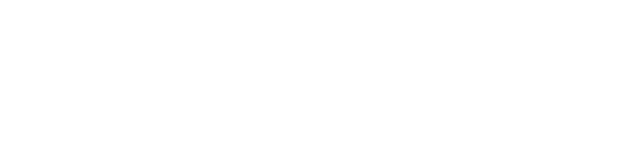
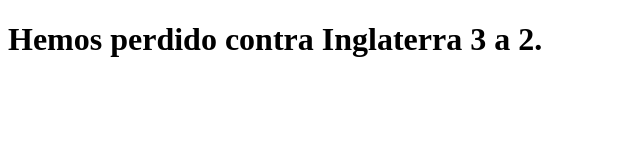
Before and after one commit to vladymir-ux/gitenriquevlad, a plain HTML site: page Texto.html in a window 1280 px wide. Shown: the whole page, without its empty margins (0-640 px from the left). Drawn offline with Linux system fonts and the light colour scheme.

Commit message:
Cambios en la otra rama

```diff
--- a/Texto.html
+++ b/Texto.html
@@ -6,6 +6,6 @@
     <title>Document</title>
 </head>
 <body>
-
+    <h1>Hemos perdido contra Inglaterra 3 a 2.</h1>
 </body>
 </html>
```
